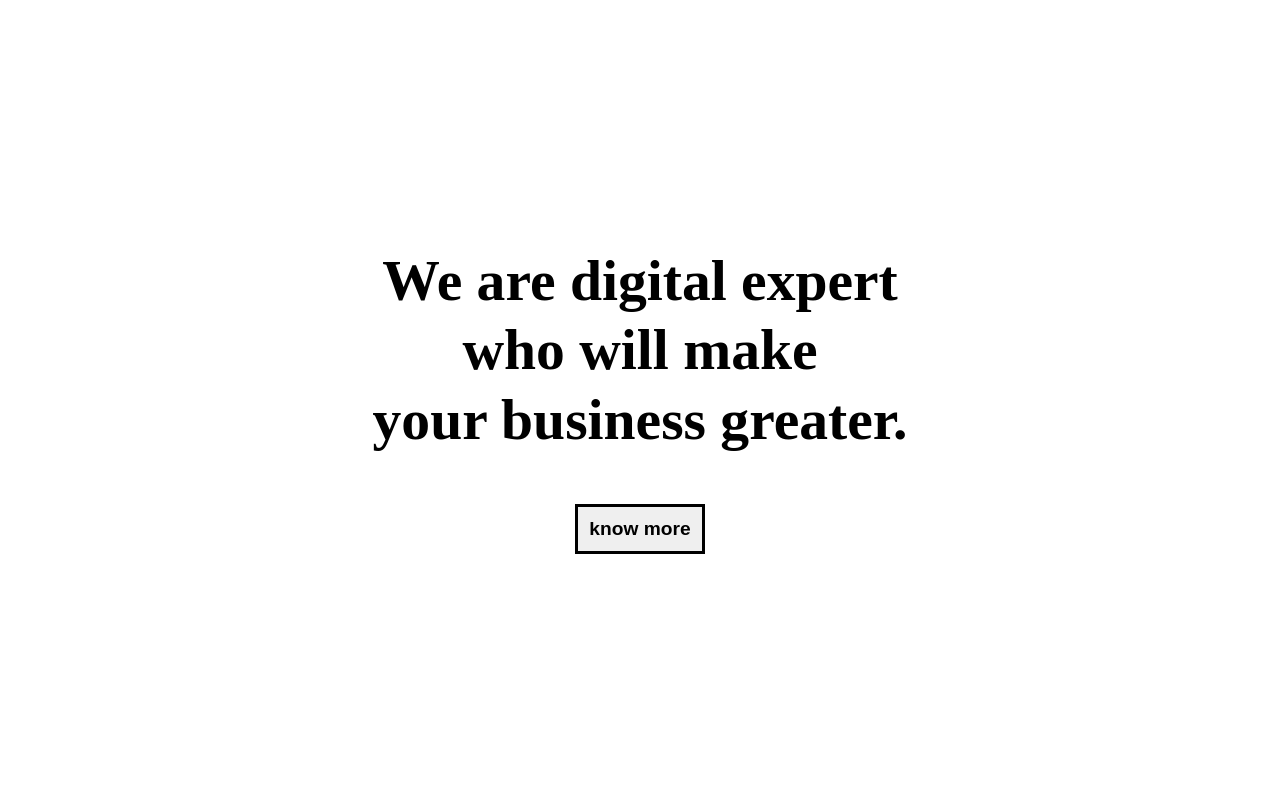
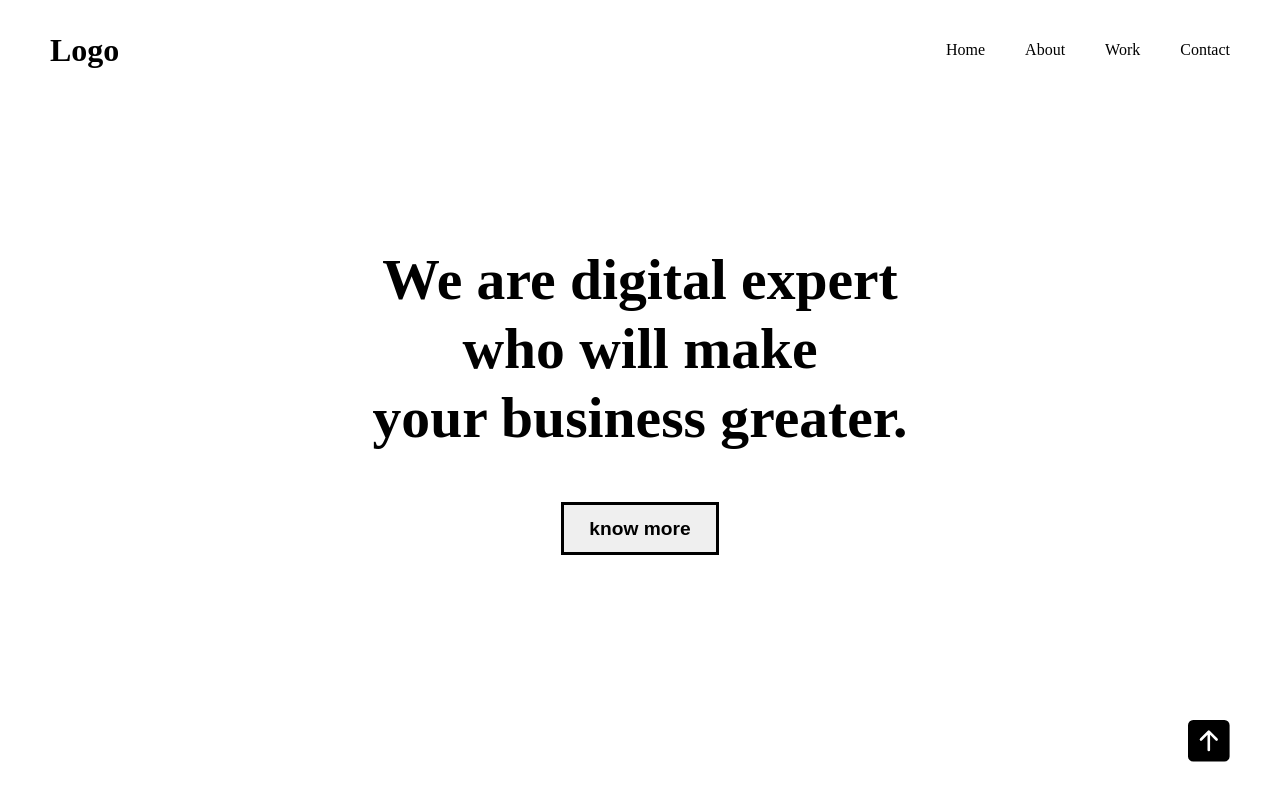
Before and after one commit to radioherz2022/20220823_practice, a React (Create React App) app in the folder react-portfolio/: page / in a window 1280 px wide. Shown: the top 800 px of the page. Built offline with nearby package versions, Linux system fonts and the light colour scheme.

Commit message:
react사이트수정

```diff
--- a/react-portfolio/package.json
+++ b/react-portfolio/package.json
@@ -9,6 +9,7 @@
     "react": "^18.2.0",
     "react-dom": "^18.2.0",
     "react-icons": "^4.4.0",
+    "react-router-dom": "^6.3.0",
     "react-scripts": "5.0.1",
     "styled-components": "^5.3.5",
     "styled-reset": "^4.4.2",
--- a/react-portfolio/src/App.js
+++ b/react-portfolio/src/App.js
@@ -1,4 +1,7 @@
+import styled from "styled-components";
 import { Reset } from "styled-reset";
+import Header from "./common/Header";
+import SlideBtn from "./common/SlideBtn";
 import About from "./components/About";
 import Contact from "./components/Contact";
 import Footer from "./components/Footer";
@@ -6,16 +9,21 @@ import Home from "./components/Home";
 import Work from "./components/Work";
 
 function App() {
+
   return (
-    <>
+    <Block>
       <Reset/>
+      <Header/>
       <Home/>
       <About/>
       <Work/>
       <Contact/>
       <Footer/>
-    </>
-  );
+      <SlideBtn/>
+    </Block>
+  )
 }
 
+const Block =styled.div``
+
 export default App;
--- /dev/null
+++ b/react-portfolio/src/common/Header.js
@@ -0,0 +1,56 @@
+import styled from "styled-components";
+
+
+export default function Header(){
+    return (
+    <Block>
+        <GnbBox>
+        <Logo>Logo</Logo>
+        <MenuBox>
+            <MenuList>
+                <li>Home</li>
+                <li>About</li>
+                <li>Work</li>
+                <li>Contact</li>
+            </MenuList>
+        </MenuBox>
+        </GnbBox>
+    </Block>
+    )
+}
+
+const Block = styled.header`
+    width:100%;
+    height: 100px;
+    position: absolute;
+    position: fixed;
+
+`
+
+const GnbBox = styled.div`
+    height: 100%;
+    display: flex;
+    justify-content: space-between;
+    align-items: center;
+    padding:0 50px;
+    background-color: rgba(256,256,256,0.6);
+`
+
+const Logo = styled.h2`
+    font-size: 2em;
+    font-weight: 700;
+`
+
+const MenuBox = styled.div`
+    font-size:1em;
+    cursor: pointer;
+
+`
+
+const MenuList = styled.ul`
+    display: flex;
+
+li + li {
+    margin-left: 40px;
+}
+`
--- /dev/null
+++ b/react-portfolio/src/common/SlideBtn.js
@@ -0,0 +1,23 @@
+import styled from "styled-components";
+import {BsFillArrowUpSquareFill} from "react-icons/bs"
+
+export default function SlideBtn(){
+    return (
+    <Block>
+        <BsFillArrowUpSquareFill/>
+    </Block>
+    )
+}
+
+
+const Block = styled.div`
+z-index: 999;
+position: absolute;
+position: fixed;
+margin-right: 50px;
+right: 0;
+top:90vh;
+font-size: 2.6em;
+cursor: pointer;
+
+`
--- a/react-portfolio/src/components/Contact.js
+++ b/react-portfolio/src/components/Contact.js
@@ -33,12 +33,12 @@ p{
     line-height: 2em;
 }
 button{
-    width: 130px;
-    height: 50px;
+    padding: 0.8rem 1.6rem;
     font-size: 1.2em;
     font-weight: 700;
     border: 3px solid #000;
     cursor: pointer;
+    user-select: none;
 }
 
 `
--- a/react-portfolio/src/components/Footer.js
+++ b/react-portfolio/src/components/Footer.js
@@ -1,7 +1,18 @@
 import styled from "styled-components";
+import {IoLogoGithub, IoLogoSlack, IoLogoCodepen,IoLogoFlickr} from "react-icons/io"
 
 export default function Footer(){
-    return <Block></Block>;
+    return (
+    <Block>
+        <ul>
+            <li><IoLogoGithub/></li>
+            <li><IoLogoSlack/></li>
+            <li><IoLogoCodepen/></li>
+            <li><IoLogoFlickr/></li>
+        </ul>
+        <p>Copyright © 2022 Das Radioherz Studio</p>
+    </Block>
+    )
 }
 
 
@@ -10,4 +21,20 @@ let Block = styled.div`
     text-align: center;
     width: 100vw;
     height: 300px;
+    ul{
+        display: flex;
+        justify-content: center;
+        align-items: center;
+    }
+    ul li{
+        color:#fff;
+        font-size: 3.2em;
+        margin: 100px 25px;
+    }
+
+    p{
+        color:#fff;
+        font-size: 0.8em;
+        font-weight: 100;
+    }
 `
--- a/react-portfolio/src/components/Home.js
+++ b/react-portfolio/src/components/Home.js
@@ -23,7 +23,7 @@ let Block = styled.div`
 `
 
 const IntroText = styled.div`
-text-align: center;
+    text-align: center;
     h1{
         font-size: 3.6em;
         font-weight: 700;
@@ -31,11 +31,11 @@ text-align: center;
         margin-bottom: 50px;
     }
     button{
-        width: 130px;
-        height: 50px;
+        padding: 0.8rem 1.6rem;
         font-size: 1.2em;
         font-weight: 700;
         border: 3px solid #000;
         cursor: pointer;
+        user-select: none;
     }
 `
--- a/react-portfolio/src/index.js
+++ b/react-portfolio/src/index.js
@@ -6,9 +6,9 @@ import reportWebVitals from './reportWebVitals';
 
 const root = ReactDOM.createRoot(document.getElementById('root'));
 root.render(
-  // <React.StrictMode>
+  // <BrowserRouter>
     <App />
-  // </React.StrictMode>
+  // </BrowserRouter>
 );
 
 // If you want to start measuring performance in your app, pass a function
```
Also changed, not shown: react-portfolio/src/common/Header_1st.js (added, +45 -0 lines), react-portfolio/src/common/Header_accordian.js (added, +72 -0 lines), 1 other file (tests, documents, lock files or other folders). Lines whose indentation alone changed are shown as unchanged.
